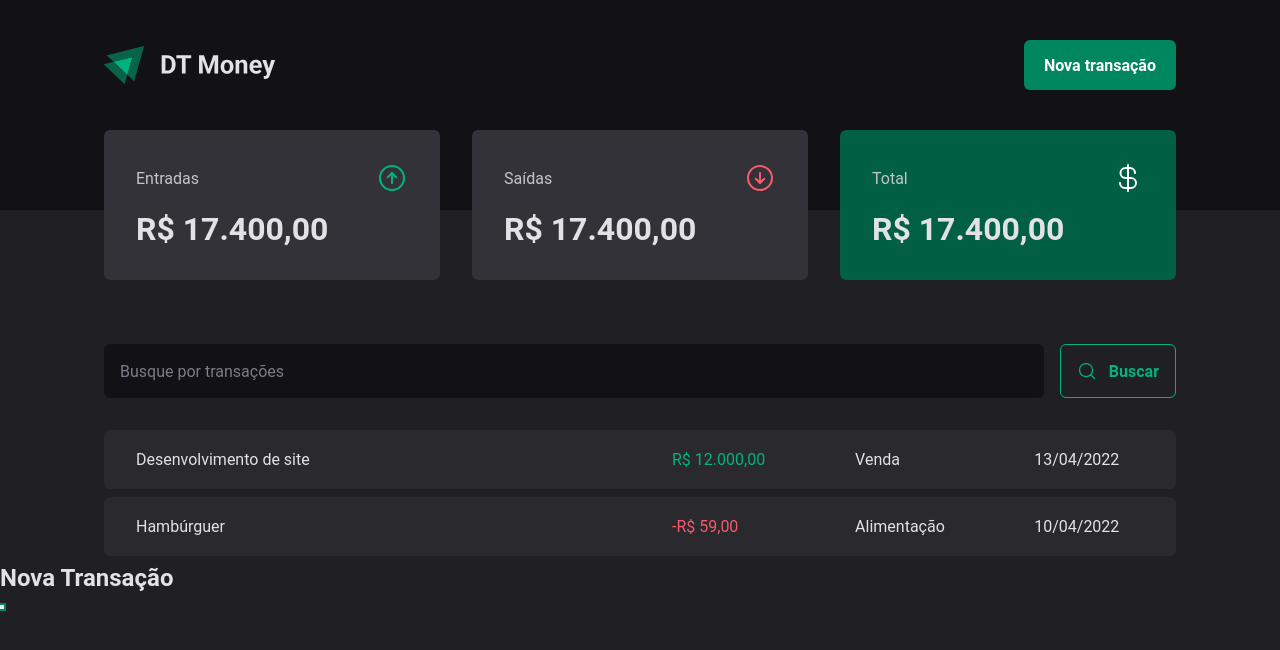
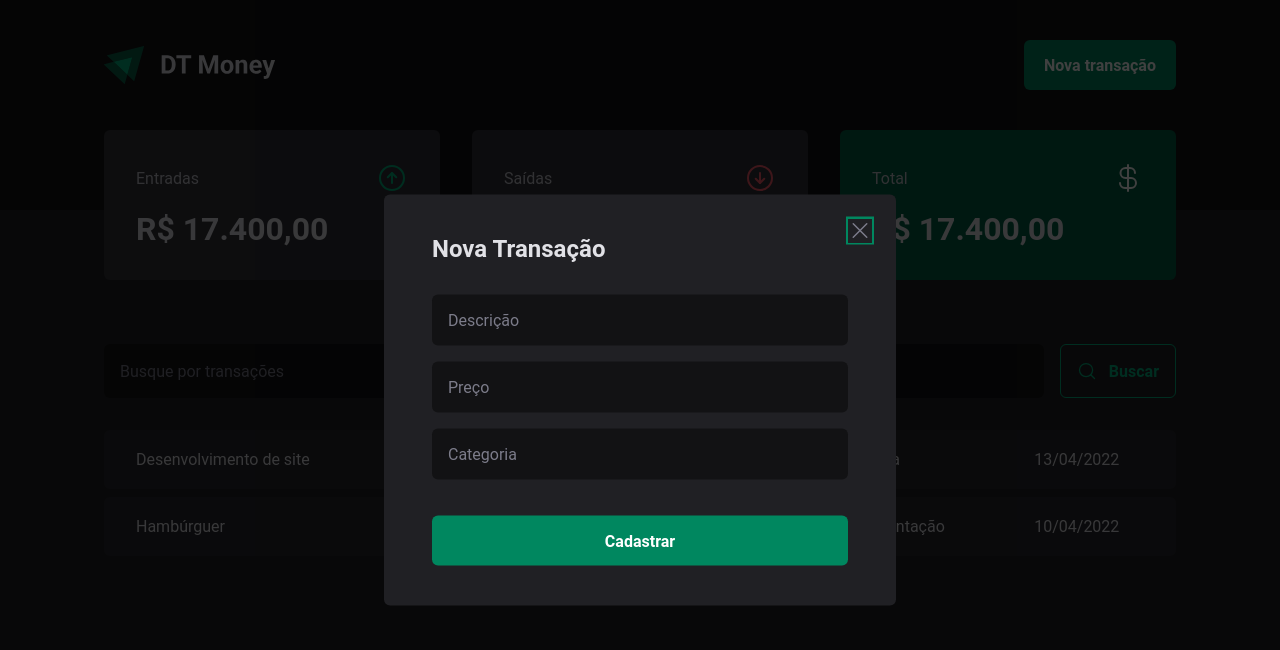
Before and after one commit to IgorThierry/ignite-react-dtmoney-v2, a React app: page / in a window 1280 px wide. Both pictures are taken after a click on the button "Nova transação". Shown: the top 650 px of the page. Built offline with nearby package versions, Linux system fonts and the light colour scheme; the HTML template or start-up script is replaced by a standard one.

Commit message:
Modal de nova transação

```diff
--- a/src/components/Header/index.tsx
+++ b/src/components/Header/index.tsx
@@ -2,6 +2,7 @@
 import * as Dialog from '@radix-ui/react-dialog'
 
 import logoImg from '../../assets/logo.svg'
+import { NewTransactionModal } from '../NewTransactionModal'
 
 export function Header() {
   return (
@@ -14,15 +15,7 @@
             <NewTransactionButton>Nova transação</NewTransactionButton>
           </Dialog.Trigger>
 
-          <Dialog.Portal>
-            <Dialog.Overlay />
-
-            <Dialog.Content>
-              <Dialog.Title>Nova Transação</Dialog.Title>
-
-              <Dialog.Close />
-            </Dialog.Content>
-          </Dialog.Portal>
+          <NewTransactionModal />
         </Dialog.Root>
       </HeaderContent>
     </HeaderContainer>
--- /dev/null
+++ b/src/components/NewTransactionModal/index.tsx
@@ -0,0 +1,28 @@
+import * as Dialog from '@radix-ui/react-dialog'
+import { X } from 'phosphor-react'
+
+import { CloseButton, Content, Overlay } from './styles'
+
+export function NewTransactionModal() {
+  return (
+    <Dialog.Portal>
+      <Overlay />
+
+      <Content>
+        <Dialog.Title>Nova Transação</Dialog.Title>
+
+        <CloseButton>
+          <X size={24} />
+        </CloseButton>
+
+        <form>
+          <input type="text" placeholder="Descrição" required />
+          <input type="number" placeholder="Preço" required />
+          <input type="text" placeholder="Categoria" required />
+
+          <button type="submit">Cadastrar</button>
+        </form>
+      </Content>
+    </Dialog.Portal>
+  )
+}
--- /dev/null
+++ b/src/components/NewTransactionModal/styles.ts
@@ -0,0 +1,63 @@
+import styled from 'styled-components'
+import * as Dialog from '@radix-ui/react-dialog'
+
+export const Overlay = styled(Dialog.Overlay)`
+  position: fixed;
+  width: 100vw;
+  height: 100vh;
+  inset: 0;
+  background: rgba(0, 0, 0, 0.75);
+`
+
+export const Content = styled(Dialog.Content)`
+  min-width: 32rem;
+  border-radius: 6px;
+  padding: 2.5rem 3rem;
+  background: ${(props) => props.theme['gray-800']};
+  position: fixed;
+  top: 50%;
+  left: 50%;
+  transform: translate(-50%, -50%);
+  form {
+    margin-top: 2rem;
+    display: flex;
+    flex-direction: column;
+    gap: 1rem;
+    input {
+      border-radius: 6px;
+      border: 0;
+      background: ${(props) => props.theme['gray-900']};
+      color: ${(props) => props.theme['gray-300']};
+      padding: 1rem;
+      &::placeholder {
+        color: ${(props) => props.theme['gray-500']};
+      }
+    }
+    button[type='submit'] {
+      height: 50px;
+      border: 0;
+      background: ${(props) => props.theme['green-500']};
+      color: ${(props) => props.theme.white};
+      font-weight: bold;
+      padding: 0 1.25rem;
+      border-radius: 6px;
+      margin-top: 1.25rem;
+      cursor: pointer;
+      &:hover {
+        background: ${(props) => props.theme['green-700']};
+        transition: background-color 0.2s;
+      }
+    }
+  }
+`
+
+export const CloseButton = styled(Dialog.Close)`
+  position: absolute;
+  background: transparent;
+  border: 0;
+  top: 1.5rem;
+  right: 1.5rem;
+  line-height: 0;
+  cursor: pointer;
+  color: ${(props) => props.theme['gray-500']};
+`
```
